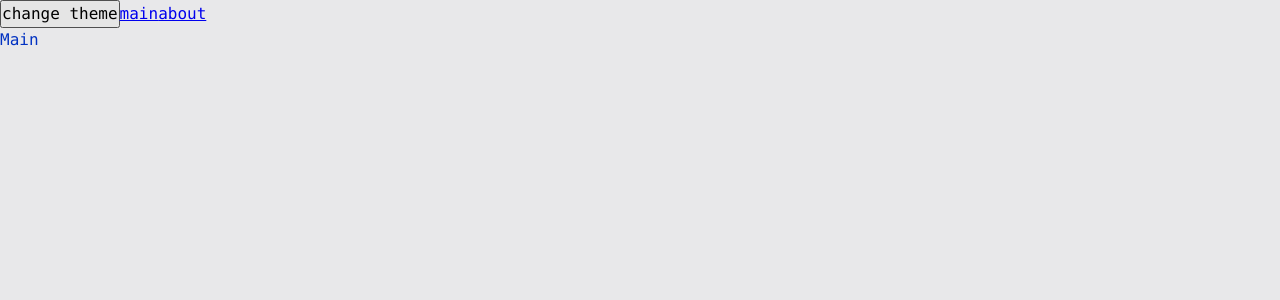
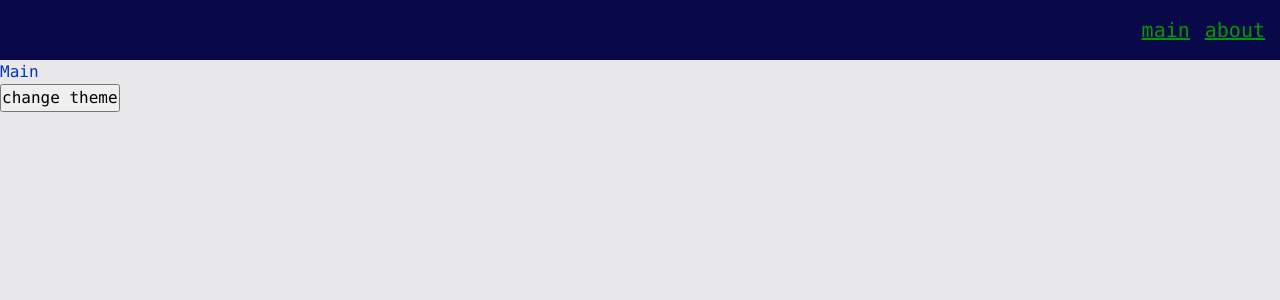
Before and after one commit to romanchechyotkin/production-project, a React app: page / in a window 1280 px wide. Shown: the top 300 px of the page. Built offline with nearby package versions, Linux system fonts and the light colour scheme.

Commit message:
Navbar widget added

```diff
--- a/src/app/App.tsx
+++ b/src/app/App.tsx
@@ -1,9 +1,9 @@
 import React from 'react';
 import './styles/index.scss'
-import {Link} from "react-router-dom";
 import {classNames} from "shared/lib/classNames/classNames";
 import {useTheme} from "app/providers/ThemeProvider";
 import {AppRouter} from "app/providers/router";
+import {Navbar} from "widgets/Navbar";
 
 
 const App = () => {
@@ -11,10 +11,9 @@ const App = () => {
 
     return (
         <div className={classNames('app', {}, [theme])}>
+            <Navbar />
+            <AppRouter />
             <button onClick={toggleTheme}>change theme</button>
-            <Link to={'/'}>main</Link>
-            <Link to={'/about'}>about</Link>
-            <AppRouter />
         </div>
     );
 };
--- a/src/shared/lib/classNames/classNames.ts
+++ b/src/shared/lib/classNames/classNames.ts
@@ -1,10 +1,10 @@
 
 type Mods = Record<string, boolean | string>
 
-export function classNames(cls: string, mods: Mods, additional: string[]): string {
+export function classNames(cls: string, mods: Mods = {}, additional: string[] = []): string {
     return [
         cls,
-        ...additional,
+        ...additional.filter(Boolean),
         ...Object.entries(mods)
             .filter(([className, value]) => {Boolean(value)})
             .map(([className]) => className)
--- /dev/null
+++ b/src/widgets/Navbar/index.ts
@@ -0,0 +1,3 @@
+import {Navbar} from "widgets/Navbar/ui/Navbar";
+
+export {Navbar}
--- /dev/null
+++ b/src/widgets/Navbar/ui/Navbar.module.scss
@@ -0,0 +1,14 @@
+.Navbar {
+  width: 100%;
+  height: var(--navbar-height);
+  background-color: var(--inverted-bg-color);
+  display: flex;
+  align-items: center;
+  padding: 15px;
+}
+
+.links {
+  display: flex;
+  margin-left: auto;
+  gap: 15px;
+}
--- /dev/null
+++ b/src/widgets/Navbar/ui/Navbar.tsx
@@ -0,0 +1,19 @@
+import React from 'react';
+import {classNames} from "shared/lib/classNames/classNames";
+import cls from './Navbar.module.scss'
+import {AppLink, AppLinkTheme} from "shared/ui/AppLink/AppLink";
+
+interface NavbarProps {
+    className?: string;
+}
+
+export const Navbar: React.FC<NavbarProps> = ({className}) => {
+    return (
+        <nav className={classNames(cls.Navbar, {}, [className])}>
+            <div className={cls.links}>
+                <AppLink theme={AppLinkTheme.SECONDARY} to={'/'}>main</AppLink>
+                <AppLink theme={AppLinkTheme.SECONDARY} to={'/about'}>about</AppLink>
+            </div>
+        </nav>
+    );
+};
```
